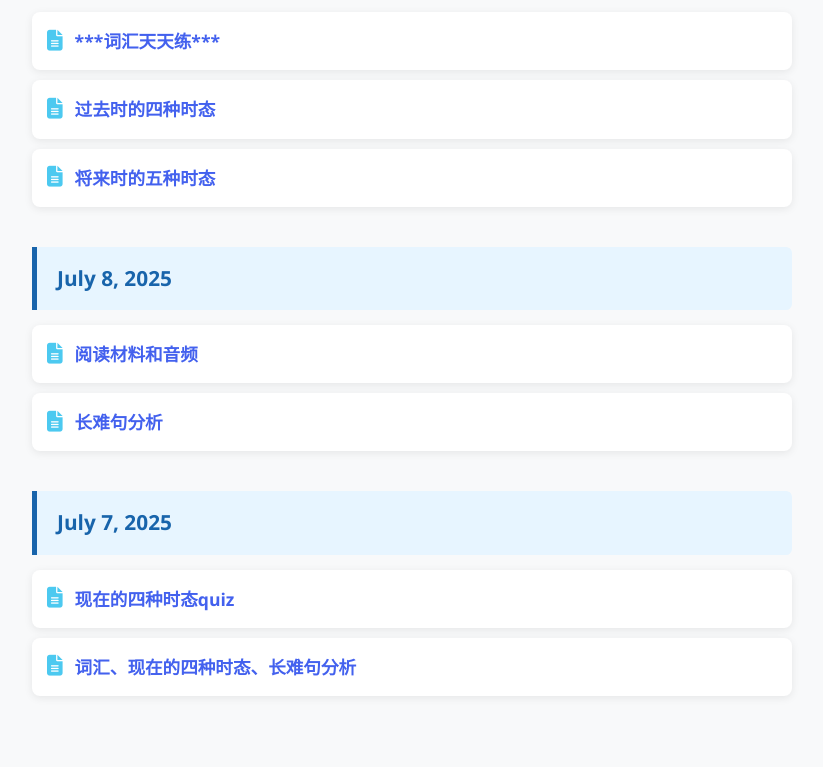
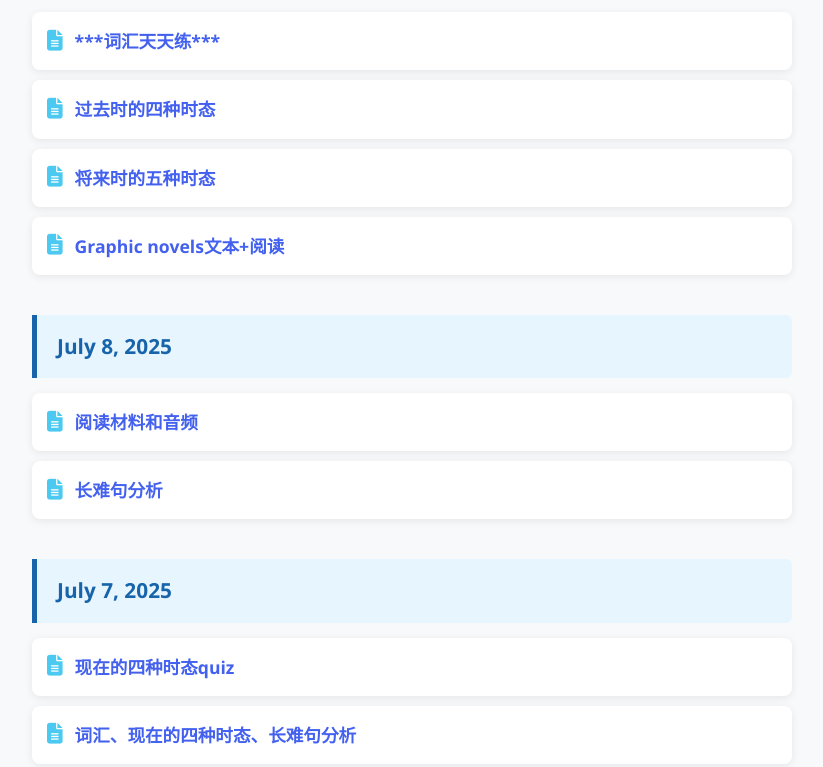
Before and after one commit to wangzhrm/Lucy, a plain HTML site: page index.html in a window 1280 px wide. Shown: the part 226-993 px from the top of the page, without its empty margins (228-1051 px from the left). Drawn offline with Linux system fonts and the light colour scheme.

Commit message:
Update index.html

```diff
--- a/index.html
+++ b/index.html
@@ -210,6 +210,12 @@
                                     </a>
                                 </li>
 
+                                <li class="document-item">
+                                    <a href="https://wangzhrm.github.io/Lucy/graphicnovels" target="_blank">
+                                        <i class="fas fa-file-alt"></i> Graphic novels文本+阅读
+                                    </a>
+                                </li>
+
                                 </ul>
                             </div>
 
```
